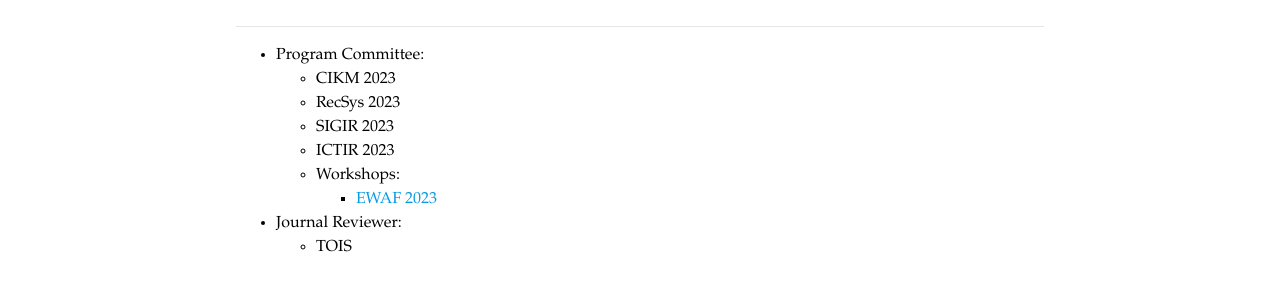
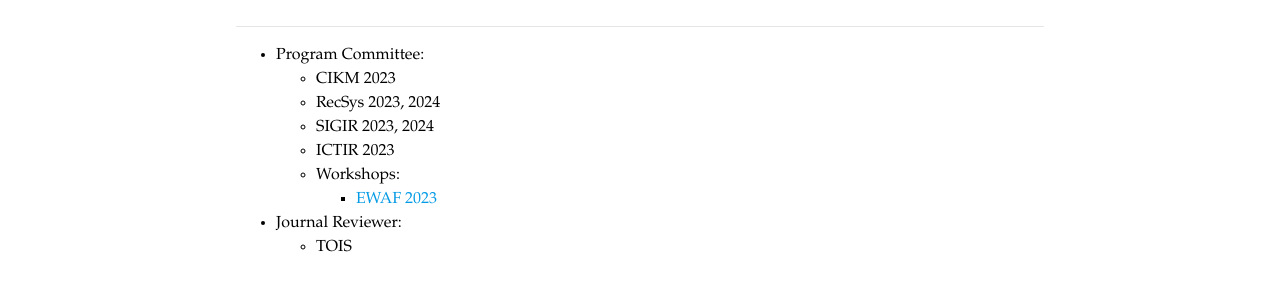
Before and after one commit to rahmanidashti/rahmanidashti.github.io, a Jekyll site: the page built from _pages/services.md, in a window 1280 px wide. Shown: the part 523-809 px from the top of the page. Built offline with Jekyll 4.4.1, drawn with Linux system fonts in a browser that asks for light colours; comment, search, counter and statistics services are not loaded; a style sheet for code colours, icons or effects is not loaded.

Commit message:
Update services.md

```diff
--- a/_pages/services.md
+++ b/_pages/services.md
@@ -20,8 +20,8 @@
 
 - Program Committee:
     - CIKM 2023
-    - RecSys 2023
-    - SIGIR 2023
+    - RecSys 2023, 2024
+    - SIGIR 2023, 2024
     - ICTIR 2023
     - Workshops:
         - <a href="https://sites.google.com/view/ewaf23/">EWAF 2023</a>
```
